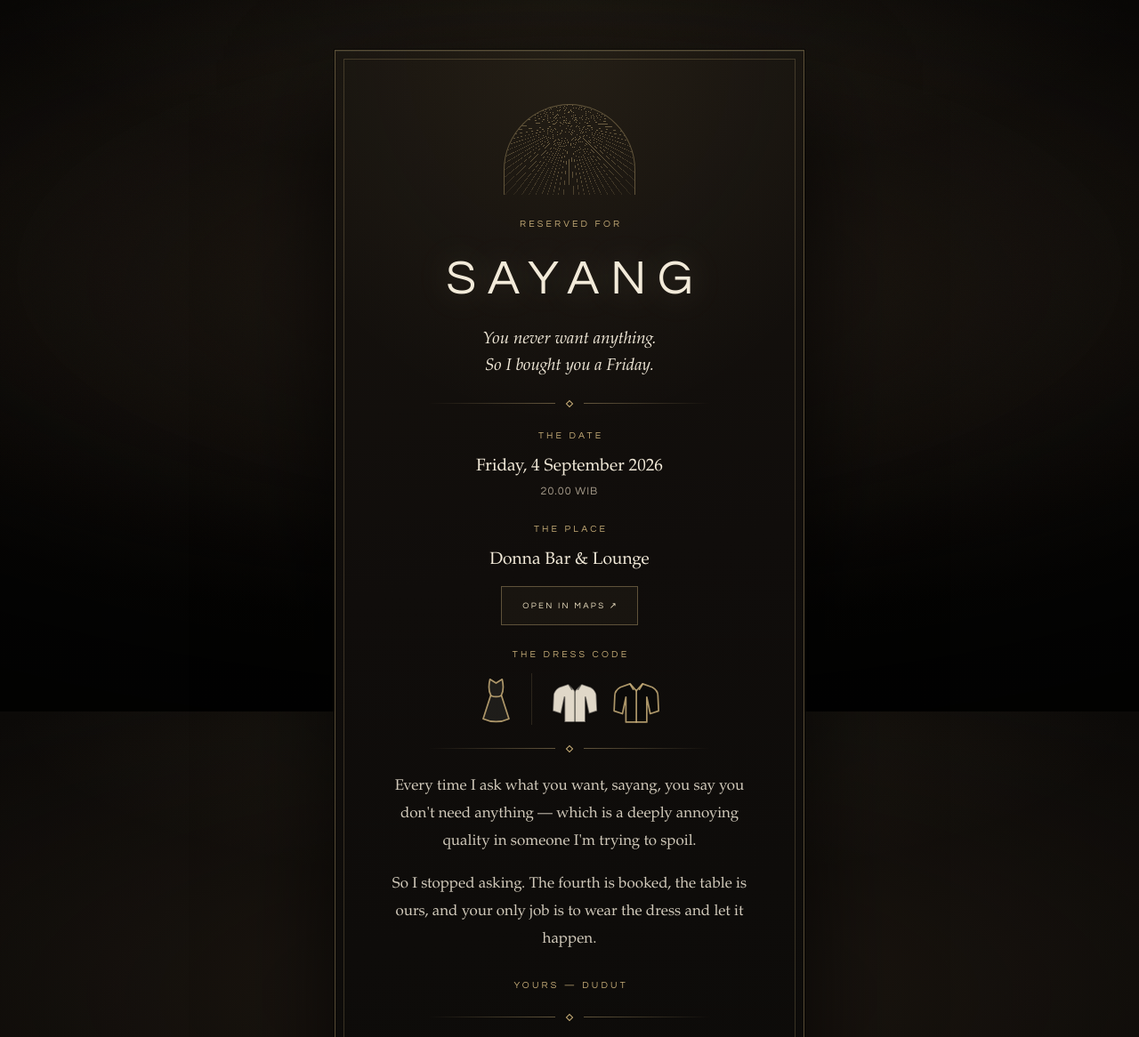
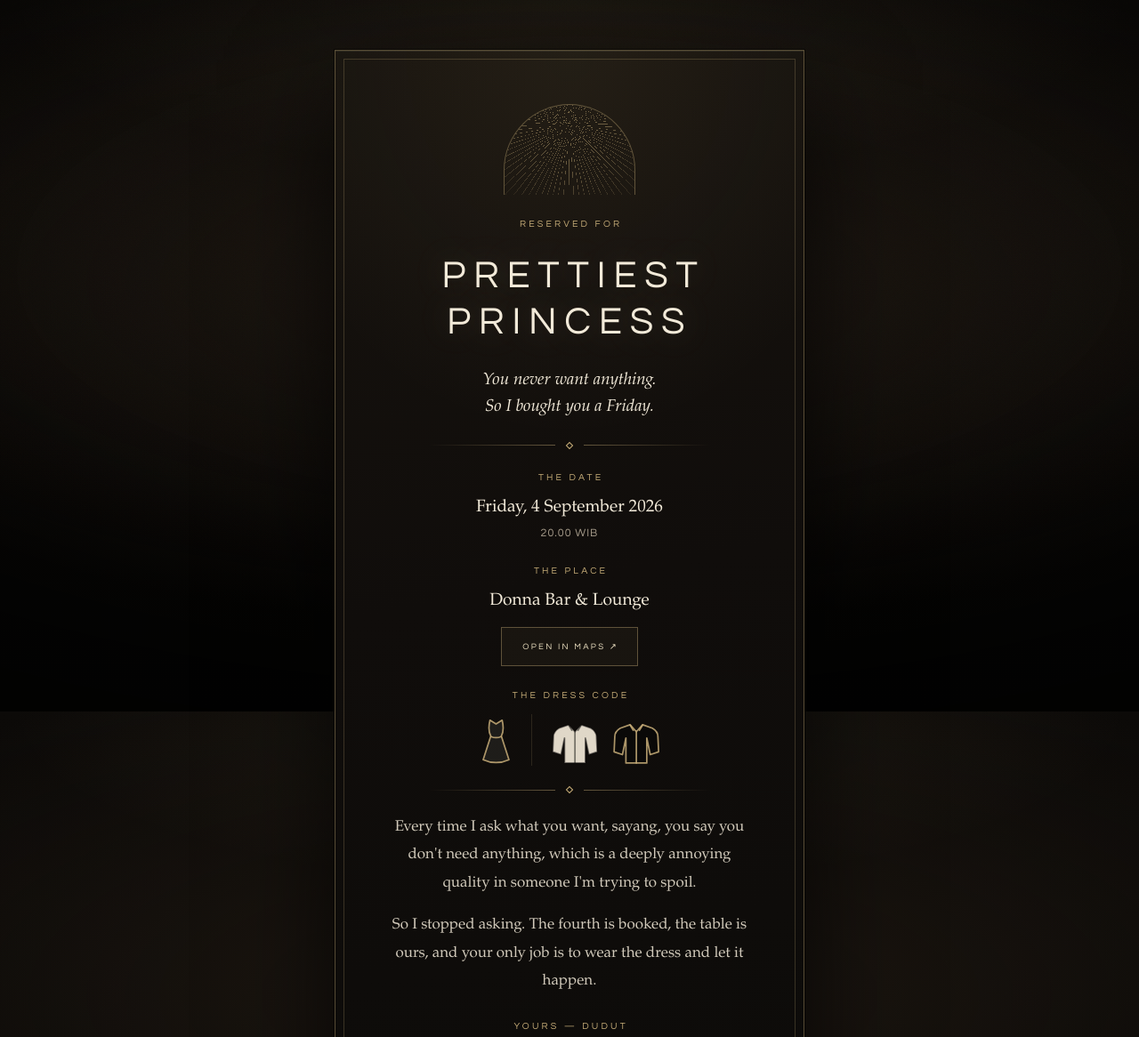
Before and after one commit to rafafifuwae/birthday-dinner-invitation, a plain HTML site: page index.html in a window 1280 px wide. Shown: the top 1166 px of the page at 89% size. Drawn offline with Linux system fonts and the light colour scheme.

Commit message:
Rename the guest and drop the em dash
Two long words need to stack, so the display size and tracking came down
to keep the wider one inside the frame.

Co-Authored-By: Claude Opus 5 (1M context) <noreply@anthropic.com>

```diff
--- a/index.html
+++ b/index.html
@@ -174,10 +174,11 @@
   .name{
     font-family: var(--deco);
     font-weight: 400;
-    font-size: clamp(2rem, 10.5vw, 3.4rem);
-    line-height: 1.05;
-    letter-spacing: 0.24em;
-    text-indent: 0.24em;
+    /* two long words, stacked — sized so the wider one clears the frame */
+    font-size: clamp(1.6rem, 8vw, 2.7rem);
+    line-height: 1.2;
+    letter-spacing: 0.2em;
+    text-indent: 0.2em;
     text-transform: uppercase;
     color: var(--ivory);
     margin: 0;
@@ -418,7 +419,7 @@
 
       <p class="eng">Reserved for</p>
 
-      <h1 class="name">Sayang</h1>
+      <h1 class="name">Prettiest<br>Princess</h1>
 
       <p class="lede">You never want anything. So I bought you a Friday.</p>
 
@@ -463,7 +464,7 @@
       <div class="div" aria-hidden="true"><i></i></div>
 
       <div class="note">
-        <p>Every time I ask what you want, sayang, you say you don't need anything — which is a deeply annoying quality in someone I'm trying to spoil.</p>
+        <p>Every time I ask what you want, sayang, you say you don't need anything, which is a deeply annoying quality in someone I'm trying to spoil.</p>
         <p>So I stopped asking. The fourth is booked, the table is ours, and your only job is to wear the dress and let it happen.</p>
         <p class="eng sig">Yours — Dudut</p>
       </div>
```
Also changed, not shown: source.html (+7 -6 lines), og.png.
